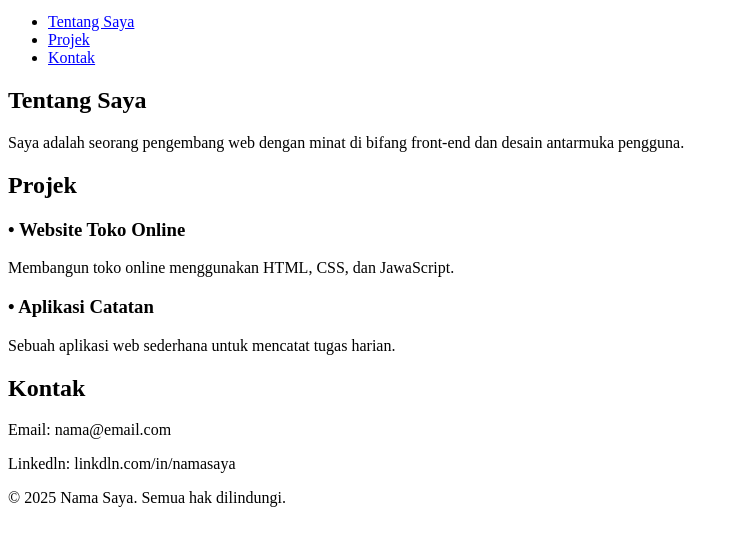
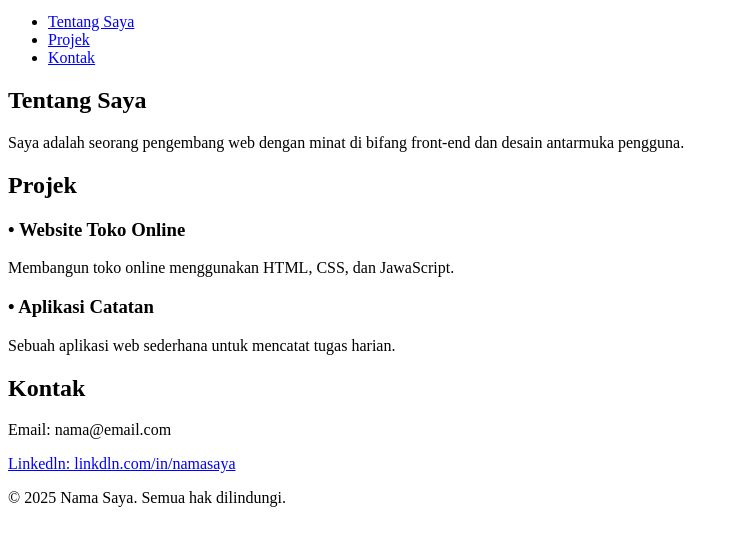
Before and after one commit to matcha20a/Pertemuan2, a plain HTML site: page index.html in a window 1280 px wide. Shown: the part 101-646 px from the top of the page, without its empty margins (0-734 px from the left). Drawn offline with Linux system fonts and the light colour scheme.

Commit message:
Update index.html

```diff
--- a/index.html
+++ b/index.html
@@ -22,7 +22,7 @@
     <p>Sebuah aplikasi web sederhana untuk mencatat tugas harian.</p>
     <h2>Kontak</h2>
     <p>Email: nama@email.com</p>
-    <p>Linkedln: linkdln.com/in/namasaya</p>
+    <p><span style="color: blue; text-decoration: underline;">Linkedln: linkdln.com/in/namasaya</p>
     <p>© 2025 Nama Saya. Semua hak dilindungi.</p>
 </body>
 </html>
```
